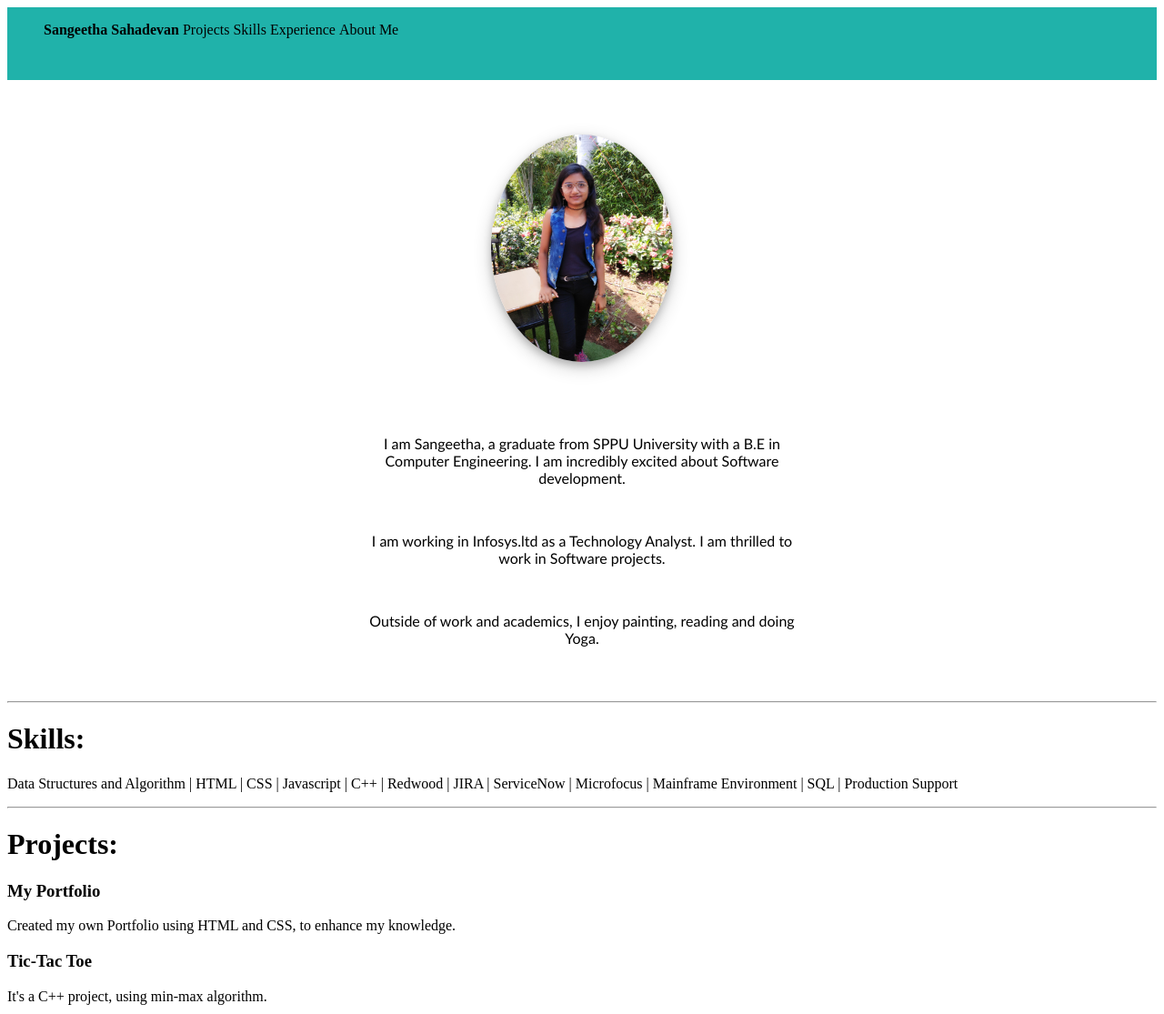
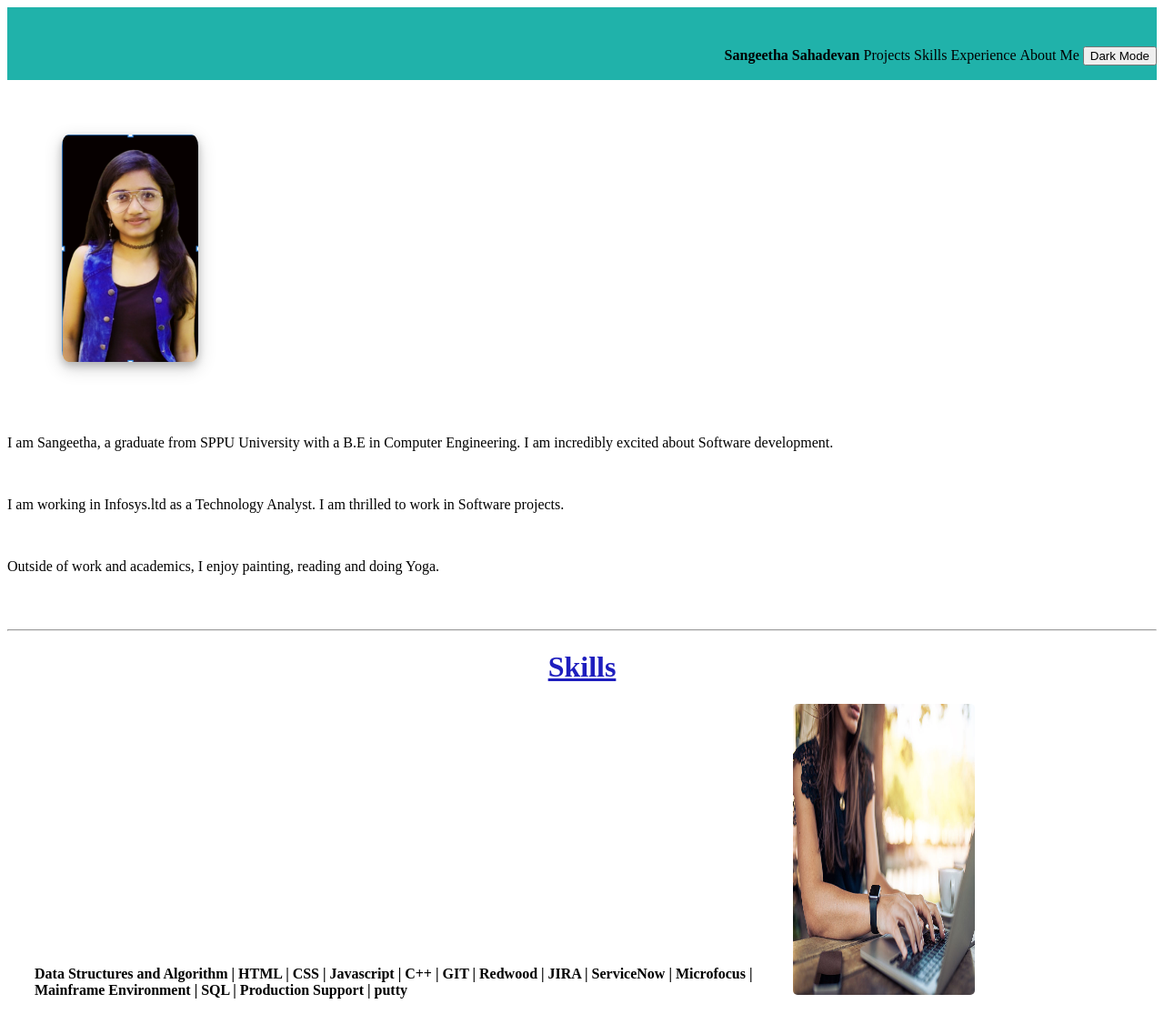
Before and after one commit to SangeethaSahadevan/JavaScript, a plain HTML site: page index.html in a window 1280 px wide. Shown: the top 1115 px of the page at 91% size. Drawn offline with Linux system fonts and the light colour scheme.

Commit message:
Add dark Mode

```diff
--- a/index.html
+++ b/index.html
@@ -5,6 +5,7 @@
     <meta name="viewport" content="width=device-width, initial-scale=1.0">
     <title>Document</title>
     <link rel="stylesheet" type="text/css" href="style.css">
+    <link rel="shortcut icon" href="Capture1.PNG" type="image/x-icon">
 
 </head>
 <body>
@@ -16,23 +17,26 @@
                 <li><a href="#Skills">Skills</a></li>
                 <li><a href="#Experience">Experience</a></li>
                 <li><a href="#AboutMe">About Me</a></li>
-
+                <li><button onclick="darkFunction()">Dark Mode</button></li>
             </ul>
         </nav>
     </div>
-    <center>
-    <div id="AboutMe">
-        <img src="SSDIT.jpg" alt="My image"/>
-        <p>I am Sangeetha, a graduate from SPPU University with a B.E in Computer Engineering. I am incredibly excited about Software development.</p>
+
+    <div id="Home">
+        <img src="Capture1.PNG" alt="My image"/>
+        <div><p>I am Sangeetha, a graduate from SPPU University with a B.E in Computer Engineering. I am incredibly excited about Software development.</p>
         <br>
         <p>I am working in Infosys.ltd as a Technology Analyst. I am thrilled to work in Software projects.</p><br>
         <p>Outside of work and academics, I enjoy painting, reading and doing Yoga.</p><br><br>
     </div>
-</center>
+    </div>
+
     <hr>
     <div id="Skills">
-        <h1>Skills:</h1>
-        <p>Data Structures and Algorithm | HTML | CSS | Javascript | C++ | Redwood | JIRA | ServiceNow | Microfocus | Mainframe Environment | SQL | Production Support</p>
+        <h1>Skills</h1>
+        <p>Data Structures and Algorithm | HTML | CSS | Javascript | C++ | GIT | Redwood | JIRA | ServiceNow | Microfocus
+             | Mainframe Environment | SQL | Production Support | putty</p>
+            <img src="Skills.jpg" alt="Skills image">
 
     </div>
     <hr>
@@ -85,7 +89,17 @@
 
     <div id="footer">
         <p>2025, Sangeetha Sahadevan</p>
-        <p>Contact details:<br> Mob No <br> Email: sangeethasahadevan@outlook.com </p>
+        <p>Contact Me:<br>
+            <!-- <input type="text" id="Name" placeholder="Name"/><br>
+            <input type="text" id="Email" placeholder="Email"/><br> -->
+            <!-- <textarea></textarea> No <br> Email: sangeethasahadevan@outlook.com </p> -->
+            Email: sangeethasahadevan@outlook.com
     </div>
+    <script>
+        function darkFunction(){
+            let element = document.body;
+            element.classList.toggle("dark");
+        }
+    </script>
 </body>
 </html>
--- a/style.css
+++ b/style.css
@@ -6,13 +6,16 @@
     background-color: lightseagreen;
     display: flex;
     height: 80px;
+    align-items: flex-end;
+    justify-content: flex-end;
 
 }
 
-#Name{
+#header #Name{
 
     font-weight: bolder;
-
+    justify-content: left;
+    align-self: flex-start;
 }
 
 #header-items{
@@ -43,14 +46,52 @@ details>summary{
     text-align: center;
 }
 
-#AboutMe>p{
+#Home>p{
     width: 500px;
     font-family:'Gill Sans', 'Gill Sans MT', Calibri, 'Trebuchet MS', sans-serif;
+    display: inline-block;
 }
-img{
+#Home>img{
     height: 250px;
-    width: 200px;
-    border-radius: 100%;
+    width: 150px;
+    border-radius: 5%;
     margin: 60px;
     box-shadow: 0 4px 8px 0 rgba(0, 0, 0, 0.2), 0 6px 20px 0 rgba(0, 0, 0, 0.19);
 }
+
+#footer{
+    background-color: black;
+    color: beige;
+}
+
+#Skills h1{
+    color: rgb(30, 30, 190);
+    text-decoration: underline;
+    justify-self:center;
+}
+
+
+#Skills>p{
+    display: inline-block;
+    height: 30px;
+    width: 50em;
+    font-weight: bolder;
+    margin: 10px;
+    padding: 20px;
+}
+
+#Skills>p:hover{
+    transform: rotateX(360deg);
+    transition: 2s;
+}
+#Skills>img{
+    border-radius: 5px;
+    height: 20em;
+    width: 200px;
+
+
+}
+.dark{
+    background-color: black;
+    color: azure;
+}
```
Also changed, not shown: Capture.PNG (added), Capture1.PNG (added), SSImg-removebg-preview.png (added), Skills.jpg (added).
